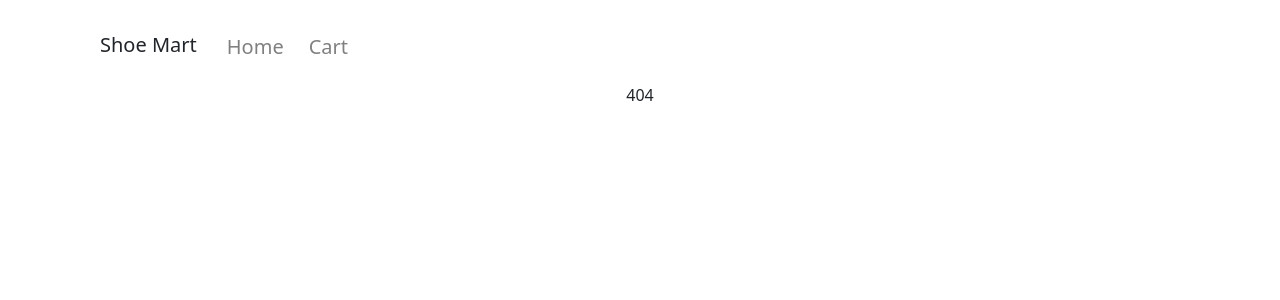
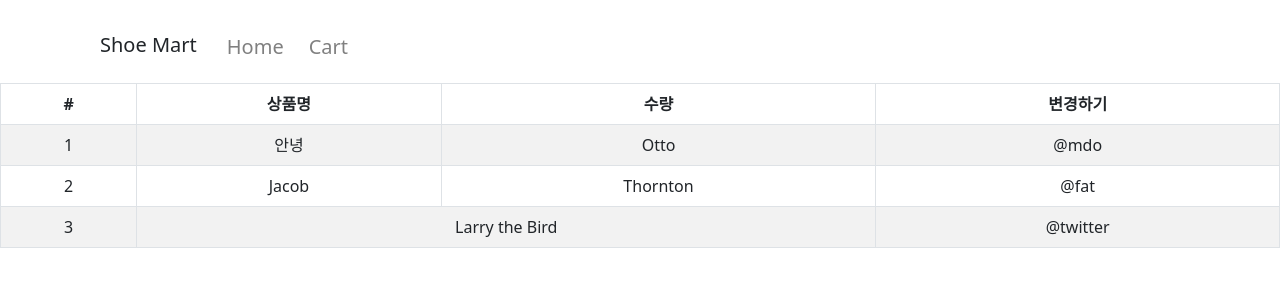
Before and after one commit to PARKGAIN/shopping-mall, a React (Create React App) app: page /cart in a window 1280 px wide. Before the commit this address had no page. Shown: the top 300 px of the page. Built offline with nearby package versions, Linux system fonts and the light colour scheme.

Commit message:
feat : cart 장바구니 페이지 만듦

```diff
--- a/src/App.js
+++ b/src/App.js
@@ -13,8 +13,9 @@
 import Card from "./Card";
 import Loading from "./components/Loading";
 import { createContext } from "react";
+import Cart from "./pages/Cart";
 
-let Context1 = createContext();
+export let Context1 = createContext();
 function App() {
   let [shoes, setShoes] = useState(data);
   let [click, setClick] = useState(0);
@@ -81,7 +82,15 @@
             </>
           }
         ></Route>
-        <Route path="/detail/:id" element={<DetailPage shoes={shoes} />} />
+        <Route
+          path="/detail/:id"
+          element={
+            <Context1.Provider value={{ 재고 }}>
+              <DetailPage shoes={shoes} />
+            </Context1.Provider>
+          }
+        />
+
         <Route path="/about" element={<About />}>
           <Route path="member" element={<div>멤버임</div>} />
           <Route path="location" element={<About />} />
@@ -94,6 +103,7 @@
           <Route path="one" element={<div>첫주문시 양배추즙 서비스</div>} />
           <Route path="two" element={<div>생일기념 쿠폰받기</div>} />
         </Route>
+        <Route path="/cart" element={<Cart />}></Route>
       </Routes>
     </>
   );
--- /dev/null
+++ b/src/pages/Cart.js
@@ -0,0 +1,37 @@
+import Table from "react-bootstrap/Table";
+function Cart() {
+  return (
+    <div>
+      <Table striped bordered hover>
+        <thead>
+          <tr>
+            <th>#</th>
+            <th>상품명</th>
+            <th>수량</th>
+            <th>변경하기</th>
+          </tr>
+        </thead>
+        <tbody>
+          <tr>
+            <td>1</td>
+            <td>안녕</td>
+            <td>Otto</td>
+            <td>@mdo</td>
+          </tr>
+          <tr>
+            <td>2</td>
+            <td>Jacob</td>
+            <td>Thornton</td>
+            <td>@fat</td>
+          </tr>
+          <tr>
+            <td>3</td>
+            <td colSpan={2}>Larry the Bird</td>
+            <td>@twitter</td>
+          </tr>
+        </tbody>
+      </Table>
+    </div>
+  );
+}
+export default Cart;
--- a/src/pages/DetailPage.js
+++ b/src/pages/DetailPage.js
@@ -1,9 +1,10 @@
-import React, { useEffect, useState } from "react";
+import React, { useContext, useEffect, useState } from "react";
 import { useParams } from "react-router-dom";
 import data from "../data";
 import styled from "styled-components";
 import { Tab } from "bootstrap";
 import TabUI from "../components/TabUI";
+import { Context1 } from "../App";
 let YellowBtn = styled.button`
   background: ${(props) => props.bg};
   color: ${(props) => (props.bg == "blue" ? "white" : "black")};
@@ -12,6 +13,7 @@
 let newBtn = styled.button(YellowBtn);
 
 function DetailPage(props) {
+  let { 재고 } = useContext(Context1);
   let { id } = useParams();
   let [num, setNum] = useState("");
 
```
